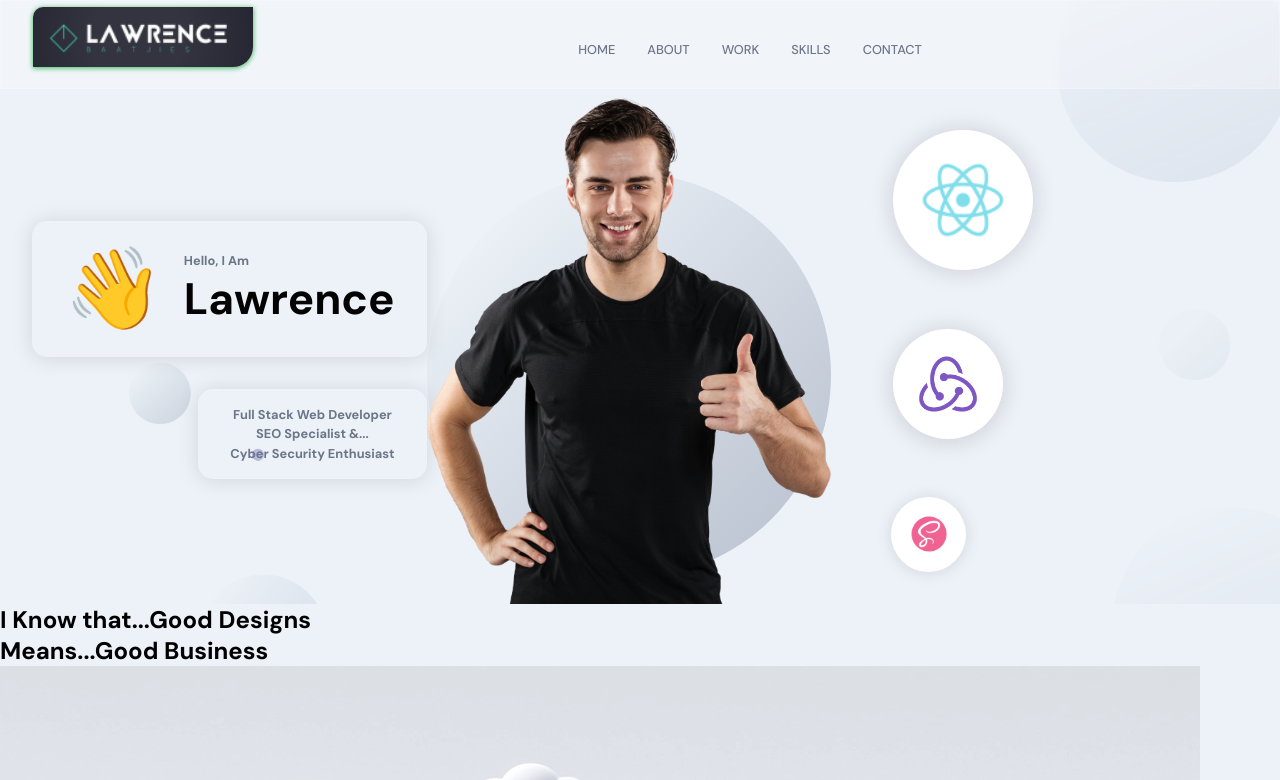
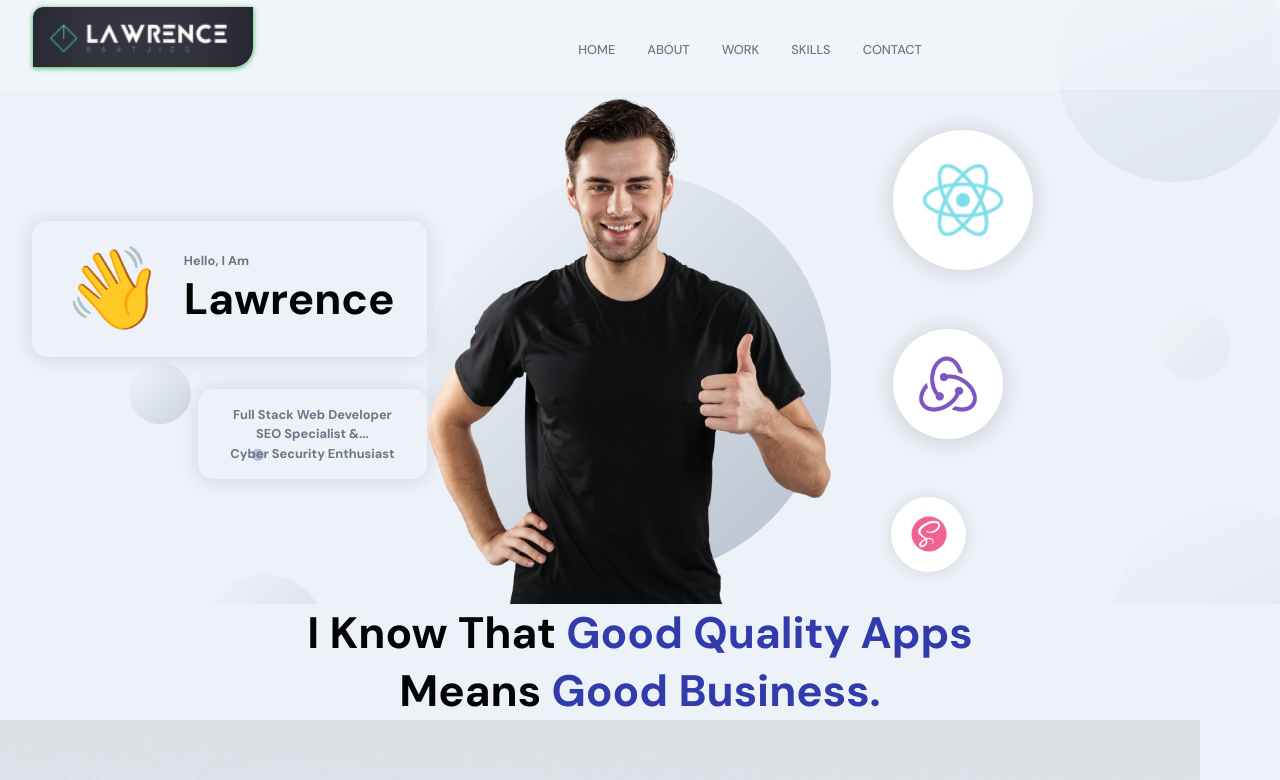
Before and after one commit to LawrenceBaatjies/fullstack_portfolio, a React (Create React App) app in the folder frontend_react/: page / in a window 1280 px wide. Shown: the top 780 px of the page. Built offline with nearby package versions, Linux system fonts and the light colour scheme.

Commit message:
Update About.jsx

```diff
--- a/frontend_react/src/container/About/About.jsx
+++ b/frontend_react/src/container/About/About.jsx
@@ -8,18 +8,15 @@ const about = [
   { title: 'Web Design', description: 'I create simple yet elegant websites.', imgUrl: images.about02  },
   { title: 'UI/UX', description: 'I create beautiful UI/UX designs.', imgUrl: images.about03  },
   { title: ' Database/Back-end', description: 'I create secure and encrypted databases', imgUrl: images.about04 },
-  { title: 'Ethical Hacker', description: 'Cyber Security & Web Penetration Tester.', imgUrl: '' }
+  { title: 'SEO Specialist', description: 'Gain Organic Ranking through SEO', imgUrl: images.about01 },
+  { title: 'Ethical Hacker', description: 'Cyber Security & Web Penetration Testing.', imgUrl: images.about02 }
 ];
 const About = () => {
   return (
     <>
 
-      <h2 classNAme="head-text">
-        I Know that...
-        <span>Good Designs</span>
-        <br />
-        Means...
-        <span>Good Business</span>
+      <h2 className="head-text">
+        I Know that <span> Good Quality Apps</span><br /> Means <span>Good Business.</span>
       </h2>
       <div className="app__profiles">
         {about.map((about, index) => (
```
